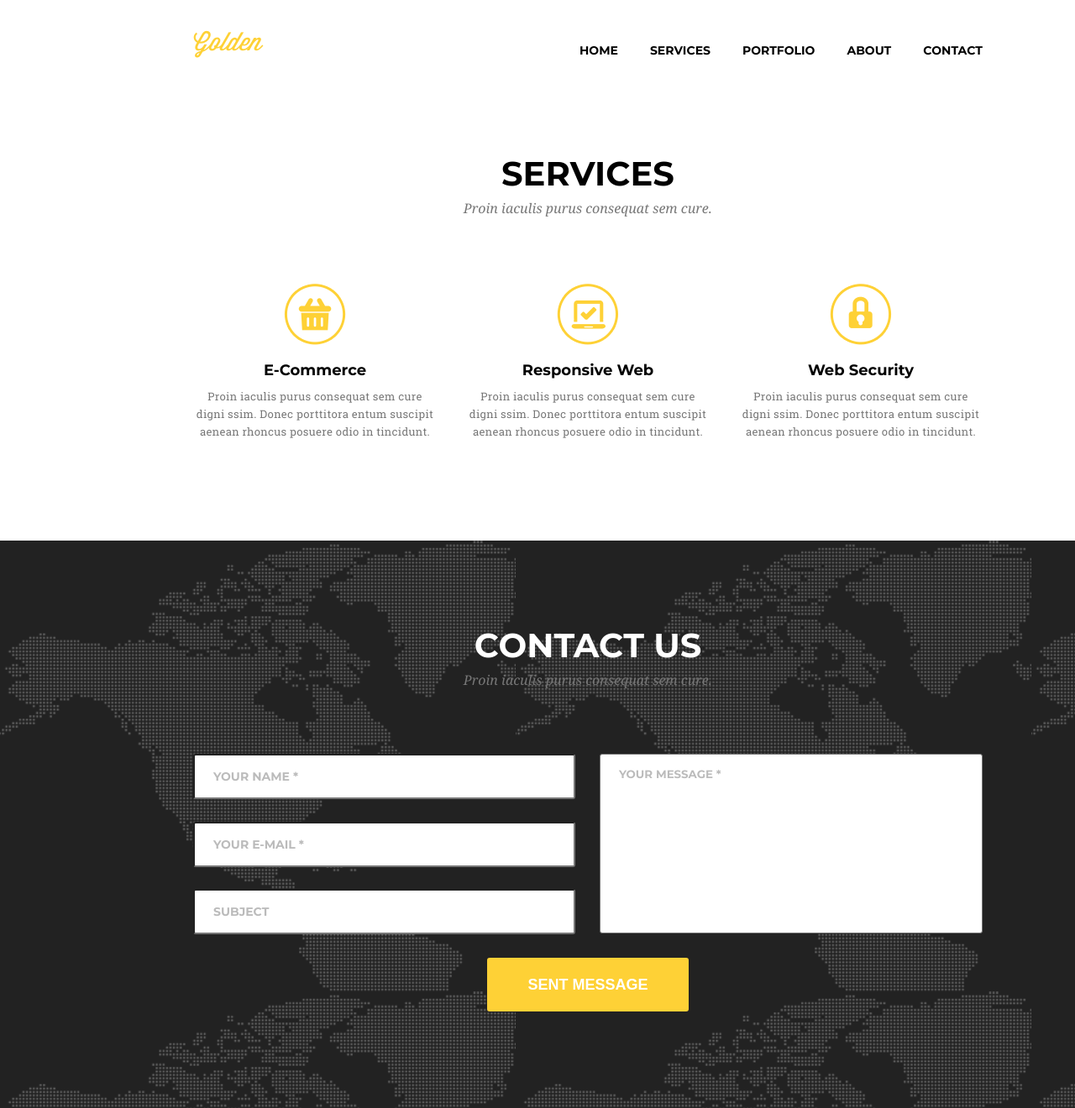
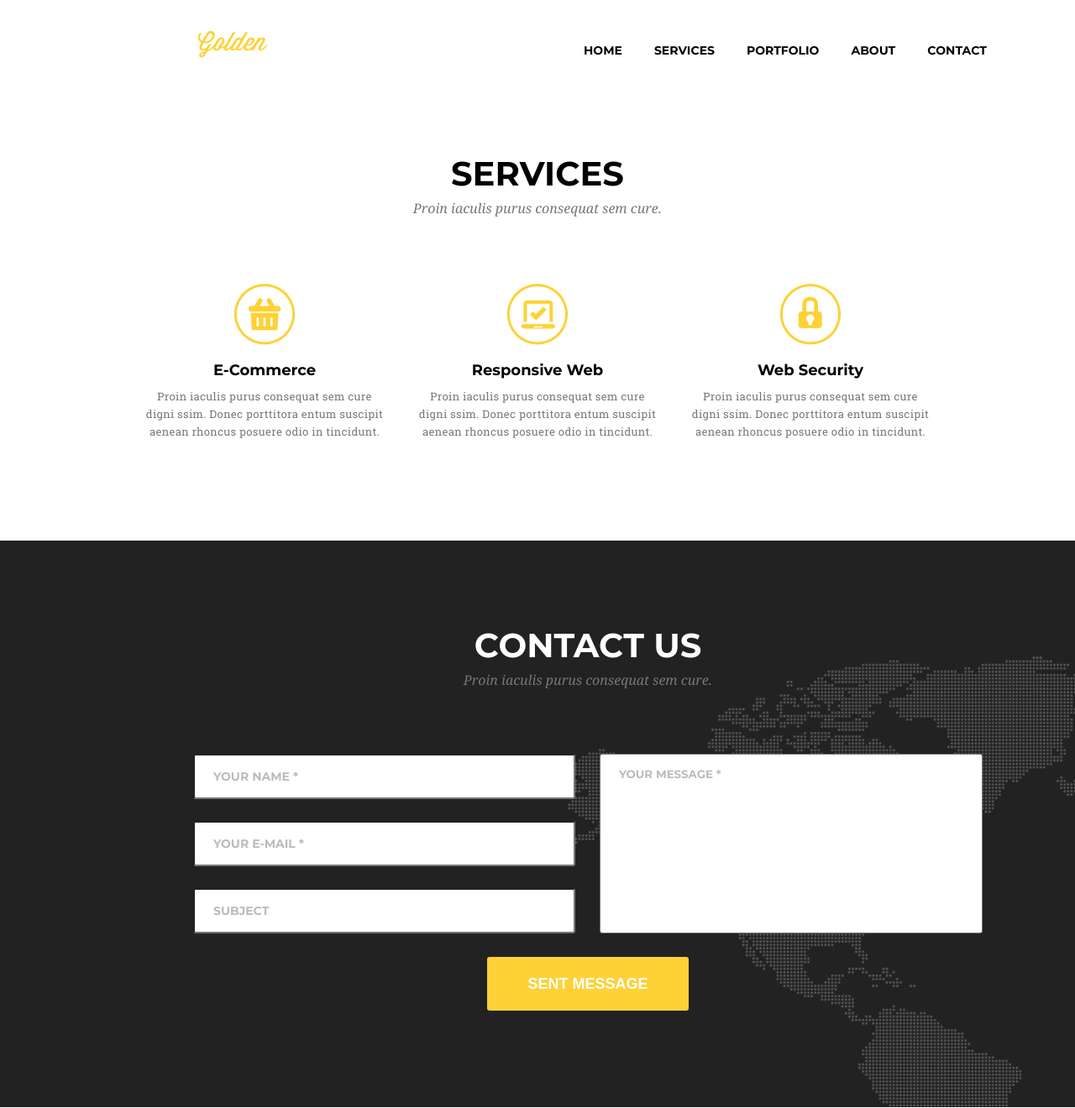
Before and after one commit to UncleLev/goit-fe-course, a plain HTML site: page html-css/modul_7/index.html in a window 1280 px wide. Shown: the top 1320 px of the page at 84% size. Drawn offline with Linux system fonts and the light colour scheme.

Commit message:
background

```diff
--- a/html-css/modul_7/css/style.css
+++ b/html-css/modul_7/css/style.css
@@ -45,6 +45,8 @@ body{
 }
 header{
     padding: 36px 5px 113px;
+    width: 1400px;
+    margin: 0 auto;
 }
 
 .wraper {
@@ -154,12 +156,33 @@ main
     line-height: 1.6em;
 }
 
-.contact {
+
+
+.contact-background-img {
+    /* display: flex; */
+    background-position: right bottom;
+    background-image: url(../img/Map-Image.png);
+    background-repeat: no-repeat;
+    background-color: #222222;
+
+    /* order: 3; */
+}
+.сontact-background {
+    padding-top: 100px;
+    padding-bottom: 115px;
+}
+
+/* .contact {
     padding-top: 100px;
     padding-bottom: 115px;
     background-color: #222222;
+    background-position: right bottom;
     background-image: url(../img/Map-Image.png);
-    background-repeat: none;
+    background-repeat: no-repeat;
+} */
+.contact {
+    width: 1400px;
+    margin: 0 auto;
 }
 
 .contact h2{
@@ -175,6 +198,8 @@ main
 .inputing {
     display: flex;
     justify-content: space-between;
+    margin-bottom: 28px;
+
 }
 
 input {
@@ -204,9 +229,7 @@ textarea {
     display: flex;
     flex-wrap: wrap;
     align-content: space-between;
-    height: 215px;
     width: 455px;
-    margin-bottom: 28px;
 }
 input, textarea, form button{
     overflow: hidden;
@@ -235,4 +258,16 @@ input[type="submit"] {
     width: 240px;
     height: 64px;
     margin: 0 auto;
+    transition: 0.4s;
 }
+
+input[type="submit"]:hover {
+    cursor: pointer;
+}
+
+input[type="submit"]:active {
+    cursor: pointer;
+    background: #f7dd7f;
+    outline: none;
+
+}
--- a/html-css/modul_7/index.html
+++ b/html-css/modul_7/index.html
@@ -8,8 +8,8 @@
     <title>Modul_7</title>
 </head>
 <body>
-    <div class="wraper">
-        <header class="">
+    <!-- <div class="wraper"> -->
+        <header>
             <nav class="container">
                 <a class="logotipe" href="#">Golden</a>
                 <ul class="site-navigation">
@@ -43,7 +43,10 @@
                     </div>
                 </div>
             </section>
-            <section class="contact">
+            <section class=" contact-background-img">
+                <div class="сontact-background">
+                    <!-- <div class="contact-background-img"> -->
+                        <div class="contact">
                             <h2>contact us</h2>
                             <h4>Proin iaculis purus consequat sem cure.</h4>
                             <form action="#" method="get" class="container">
@@ -57,6 +60,9 @@
                                 </div>
                                 <input type="submit" value="sent message">
                             </form>
+                        </div>
+                    <!-- </div> -->
+                </div>
             </section>
         </main>
 
```
Lines whose indentation alone changed are shown as unchanged.
